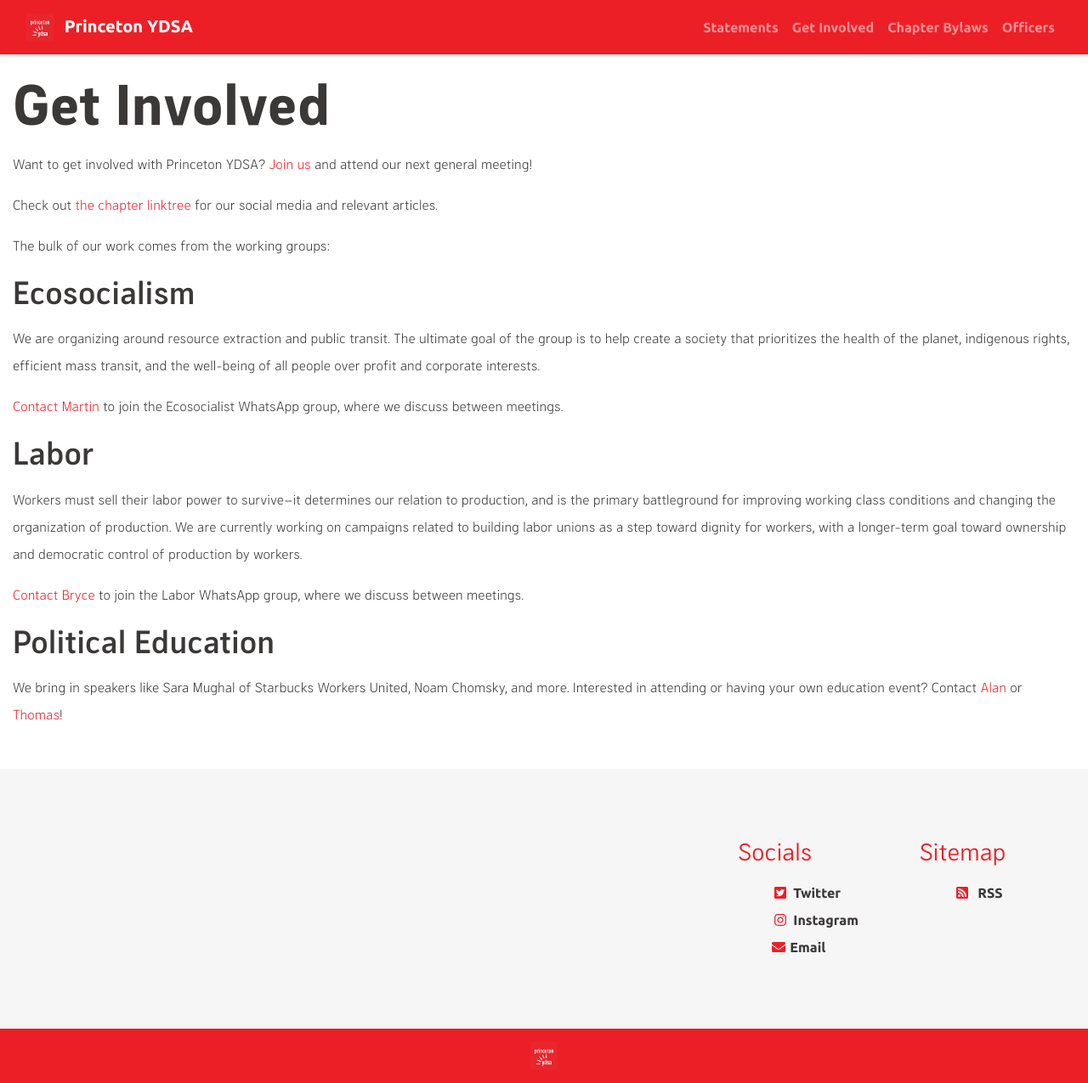
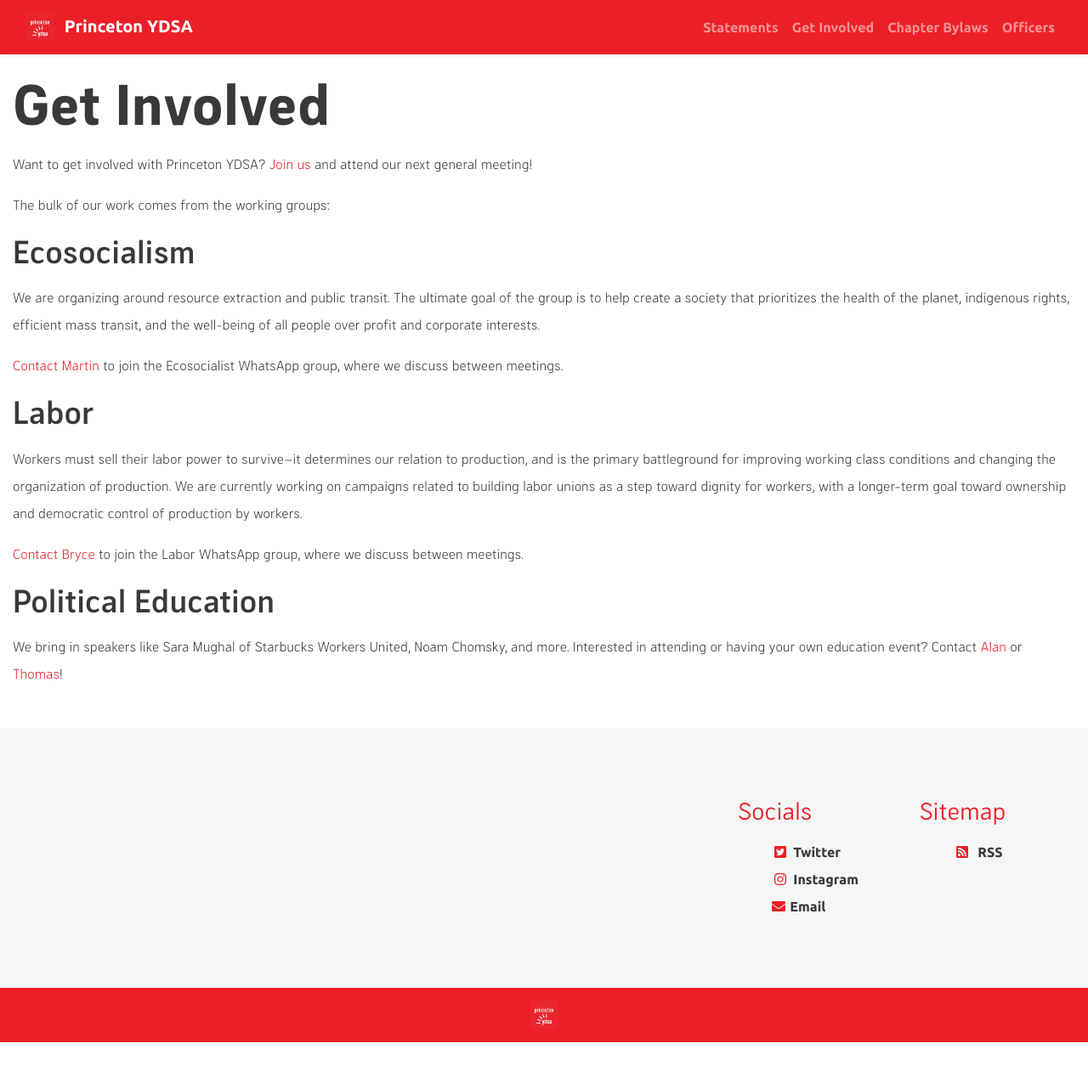
Before and after one commit to centralnjdsa-ntc/princetonydsa.github.io, a Jekyll site: the page built from _pages/get-involved.md, in a window 1280 px wide. Shown: the whole page at 85% size. Built offline with Jekyll 4.4.1, drawn with Linux system fonts in a browser that asks for light colours; after the commit the page ends 1227 px from its top, so only the background shows below that.

Commit message:
Update get-involved.md

```diff
--- a/_pages/get-involved.md
+++ b/_pages/get-involved.md
@@ -5,8 +5,6 @@
 ---
 
 Want to get involved with Princeton YDSA? [Join us](https://forms.gle/t3kyXPW2Tu1MK4BB8) and attend our next general meeting!
-
-Check out [the chapter linktree](https://linktr.ee/princetonydsa) for our social media and relevant articles.
 
 The bulk of our work comes from the working groups:
 
```
